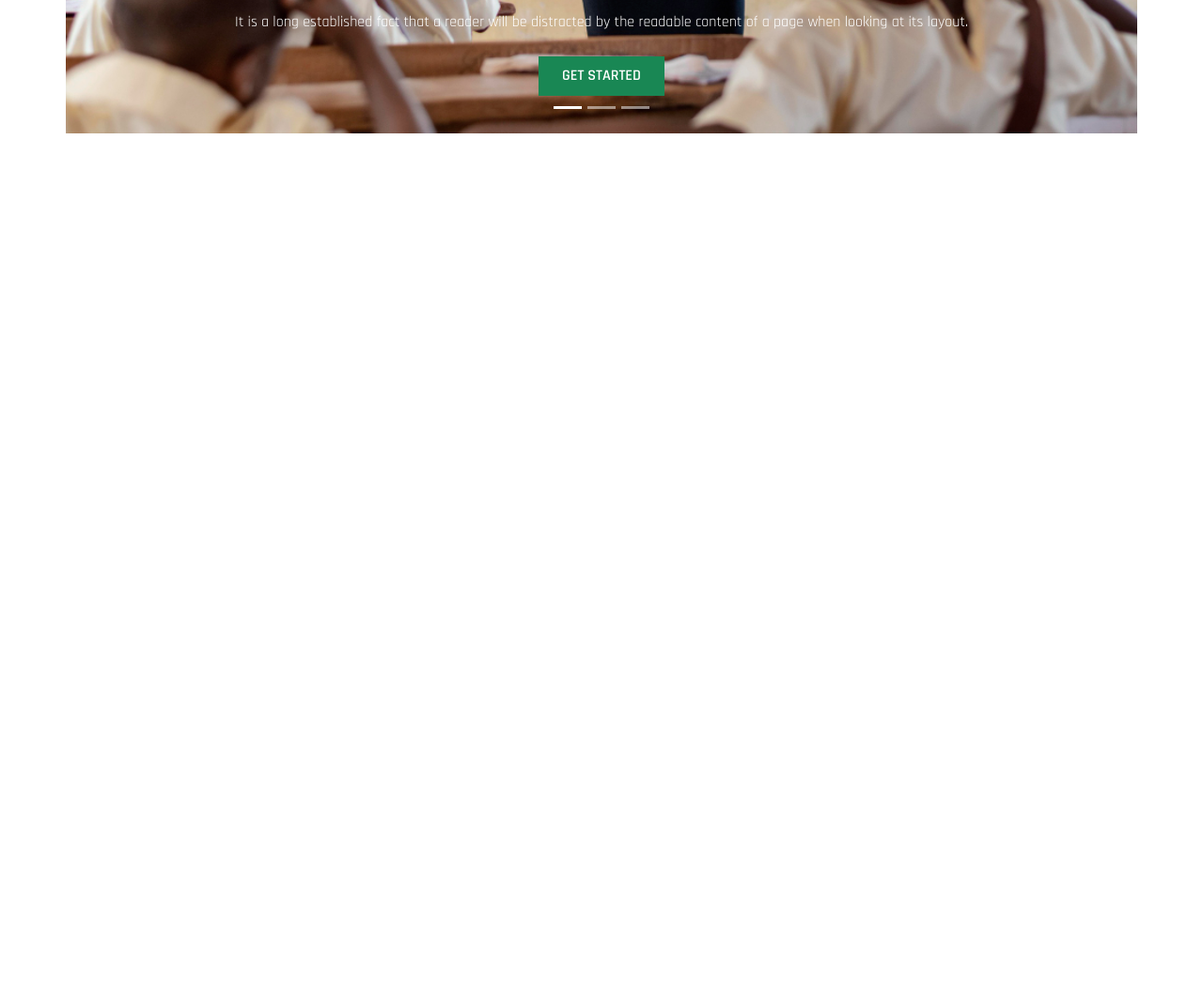
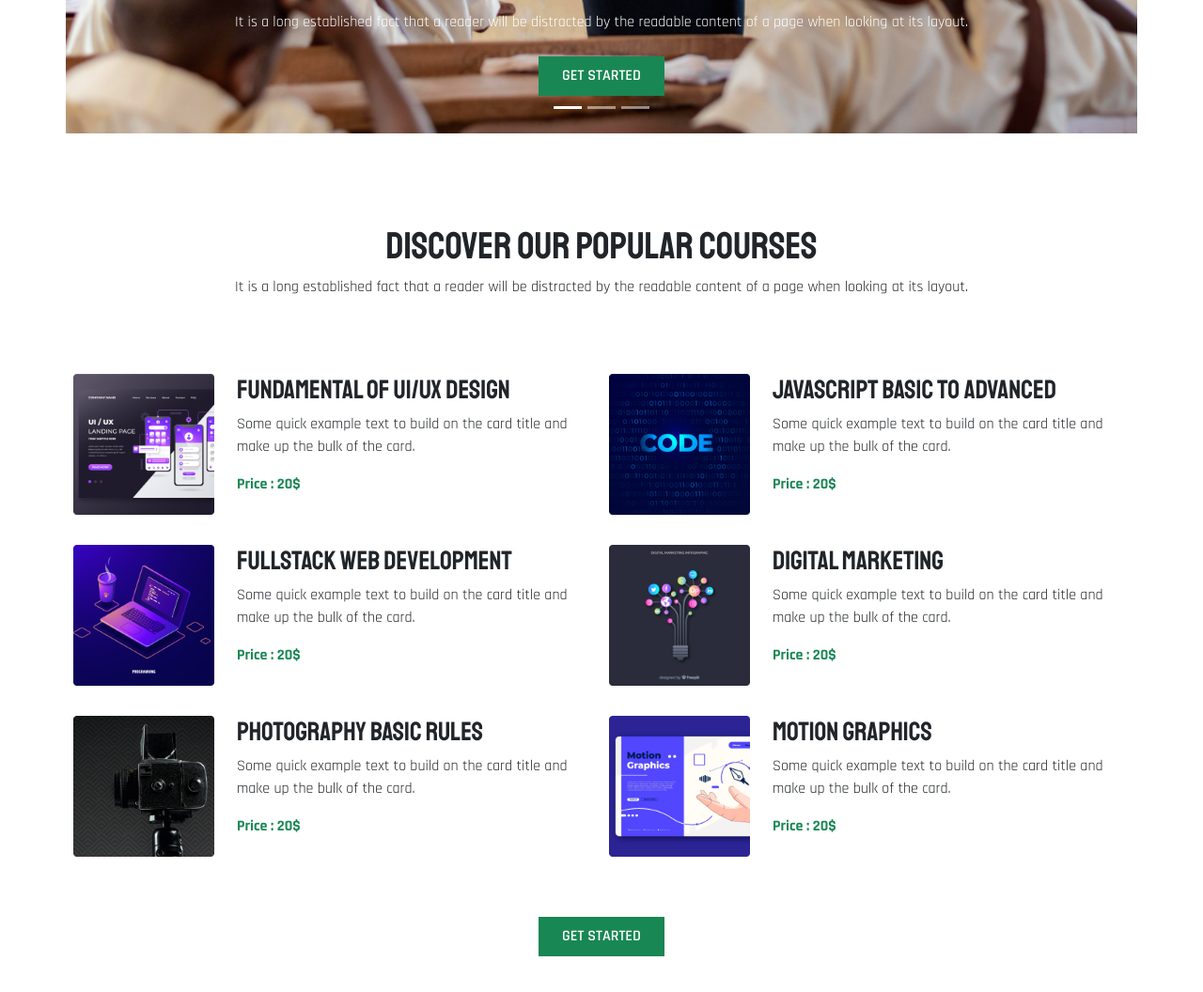
Before and after one commit to ShakawathHossen/e-learning-assignment, a plain HTML site: page index.html in a window 1280 px wide. Shown: the part 618-1674 px from the top of the page at 94% size. Before the commit the page ends 800 px from the top, so only its background shows below. Drawn offline with nearby package versions, Linux system fonts and the light colour scheme.

Commit message:
courses  commit

```diff
--- a/index.html
+++ b/index.html
@@ -1,18 +1,22 @@
 <!doctype html>
 <html lang="en">
+
 <head>
   <meta charset="utf-8">
   <meta name="viewport" content="width=device-width, initial-scale=1">
   <title>Edu Tech</title>
   <link rel="stylesheet" href="style.css">
-    <link href="https://cdn.jsdelivr.net/npm/bootstrap@5.2.0/dist/css/bootstrap.min.css" rel="stylesheet" integrity="sha384-gH2yIJqKdNHPEq0n4Mqa/HGKIhSkIHeL5AyhkYV8i59U5AR6csBvApHHNl/vI1Bx" crossorigin="anonymous">
+  <link href="https://cdn.jsdelivr.net/npm/bootstrap@5.2.0/dist/css/bootstrap.min.css" rel="stylesheet"
+    integrity="sha384-gH2yIJqKdNHPEq0n4Mqa/HGKIhSkIHeL5AyhkYV8i59U5AR6csBvApHHNl/vI1Bx" crossorigin="anonymous">
 </head>
+
 <body>
   <!-- navbar  -->
   <nav class="navbar fixed-top navbar-expand-lg bg-light">
     <div class="container">
       <a class="navbar-brand fs-2 fw-bold text-success" href="#">Edu Tech</a>
-          <button class="navbar-toggler" type="button" data-bs-toggle="collapse" data-bs-target="#navbarSupportedContent" aria-controls="navbarSupportedContent" aria-expanded="false" aria-label="Toggle navigation">
+      <button class="navbar-toggler" type="button" data-bs-toggle="collapse" data-bs-target="#navbarSupportedContent"
+        aria-controls="navbarSupportedContent" aria-expanded="false" aria-label="Toggle navigation">
         <span class="navbar-toggler-icon"></span>
       </button>
       <div class="collapse navbar-collapse" id="navbarSupportedContent">
@@ -41,17 +45,24 @@
   <!-- slider  -->
   <div id="carouselExampleCaptions" class="carousel slide" data-bs-ride="false">
     <div class="carousel-indicators">
-          <button type="button" data-bs-target="#carouselExampleCaptions" data-bs-slide-to="0" class="active" aria-current="true" aria-label="Slide 1"></button>
-          <button type="button" data-bs-target="#carouselExampleCaptions" data-bs-slide-to="1" aria-label="Slide 2"></button>
-          <button type="button" data-bs-target="#carouselExampleCaptions" data-bs-slide-to="2" aria-label="Slide 3"></button>
+      <button type="button" data-bs-target="#carouselExampleCaptions" data-bs-slide-to="0" class="active"
+        aria-current="true" aria-label="Slide 1"></button>
+      <button type="button" data-bs-target="#carouselExampleCaptions" data-bs-slide-to="1"
+        aria-label="Slide 2"></button>
+      <button type="button" data-bs-target="#carouselExampleCaptions" data-bs-slide-to="2"
+        aria-label="Slide 3"></button>
     </div>
-        <div class="carousel-inner container" style="padding:0px" >
+    <div class="carousel-inner container" style="padding:0px">
       <div class="carousel-item drk active">
         <div class="images"><img src="./images/cover/slider1.jpg" class="d-block w-100" alt="..."></div>
         <div class="carousel-caption  d-md-block">
-              <h1 class="slider-heading display-4">Get Started <span class="text-success text-decoration-line-through ">Digital Learning</span></h1>
-              <p class="slider-detail p-2">It is a long established fact that a reader will be distracted by the readable content of a page when looking at its layout.</p>
-              <button type="button" class="btn small-btn btn-success rounded-0 px-4 py-2 fw-semibold text-white text-uppercase">Get Started</button>
+          <h1 class="slider-heading display-4">Get Started <span
+              class="text-success text-decoration-line-through ">Digital Learning</span></h1>
+          <p class="slider-detail p-2">It is a long established fact that a reader will be distracted by the readable
+            content of a page when looking at its layout.</p>
+          <button type="button"
+            class="btn small-btn btn-success rounded-0 px-4 py-2 fw-semibold text-white text-uppercase">Get
+            Started</button>
         </div>
       </div>
       <div class="carousel-item drk">
@@ -59,9 +70,12 @@
           <img src="./images/cover/slider2.jpg" class="d-block w-100" alt="...">
         </div>
         <div class="carousel-caption  d-md-block">
-              <h1 class="slider-heading display-4">Get Started <span class="text-success text-decoration-line-through ">Digital Learning</span></h1>
-              <p class="slider-detail p-2">It is a long established fact that a reader will be distracted by the readable content of a page when looking at its layout.</p>
-              <button  type="button" class="btn btn-success rounded-0 px-4 py-2 fw-semibold text-white text-uppercase">Get Started</button>
+          <h1 class="slider-heading display-4">Get Started <span
+              class="text-success text-decoration-line-through ">Digital Learning</span></h1>
+          <p class="slider-detail p-2">It is a long established fact that a reader will be distracted by the readable
+            content of a page when looking at its layout.</p>
+          <button type="button" class="btn btn-success rounded-0 px-4 py-2 fw-semibold text-white text-uppercase">Get
+            Started</button>
         </div>
       </div>
       <div class="carousel-item drk">
@@ -69,9 +83,12 @@
           <img src="./images/cover/slider3.jpg" class="d-block w-100" alt="...">
         </div>
         <div class="carousel-caption  d-md-block">
-              <h1 class="slider-heading display-4">Get Started <span class="text-success text-decoration-line-through ">Digital Learning</span></h1>
-              <p class="slider-detail p-2">It is a long established fact that a reader will be distracted by the readable content of a page when looking at its layout.</p>
-              <button type="button" class="btn btn-success rounded-0 px-4 py-2 fw-semibold text-white text-uppercase">Get Started</button>
+          <h1 class="slider-heading display-4">Get Started <span
+              class="text-success text-decoration-line-through ">Digital Learning</span></h1>
+          <p class="slider-detail p-2">It is a long established fact that a reader will be distracted by the readable
+            content of a page when looking at its layout.</p>
+          <button type="button" class="btn btn-success rounded-0 px-4 py-2 fw-semibold text-white text-uppercase">Get
+            Started</button>
         </div>
       </div>
     </div>
@@ -83,6 +100,88 @@
       <span class="carousel-control-next-icon" aria-hidden="true"></span>
       <span class="visually-hidden">Next</span>
     </button>
+  </div>
+  <!-- our courses  -->
+  <div class="container py-5">
+    <div class="text-center p-5">
+      <h1>Discover Our Popular Courses</h1>
+      <p>It is a long established fact that a reader will be distracted by the readable content of a page when looking
+        at its layout.</p>
+    </div>
+    <div class="row py-2">
+      <div class="col-lg-6 col-md-6 col-12 rounded d-flex p-2">
+        <div class="course-banner">
+          <img src="./images/course/course-1.png" alt="" width="150px">
+        </div>
+        <div class="course-details ps-4">
+          <h1 class="fs-3">Fundamental Of UI/UX Design</h1>
+          <p class="fs-6 pe-4">Some quick example text to build on the card title and make up the bulk of the card.</p>
+          <a class="text-decoration-none fw-bold text-success" href="">Price : 20$</a>
+        </div>
+      </div>
+      <div class="col-lg-6 col-md-6 col-12 rounded d-flex p-2">
+        <div class="course-banner">
+          <img src="./images/course/course-2.png" alt="" width="150px">
+        </div>
+        <div class="course-details ps-4">
+          <h1 class="fs-3">Javascript Basic to advanced</h1>
+          <p class="fs-6 pe-4">Some quick example text to build on the card title and make up the bulk of the card.</p>
+          <a class="text-decoration-none fw-bold text-success" href="">Price : 20$</a>
+        </div>
+      </div>
+    </div>
+    <div class="row py-2">
+      <div class="col-lg-6 col-md-6 col-12 rounded d-flex p-2">
+        <div class="course-banner">
+          <img src="./images/course/course-3.png" alt="" width="150px">
+        </div>
+        <div class="course-details ps-4">
+          <h1 class="fs-3">Fullstack Web Development</h1>
+          <p class="fs-6 pe-4 ">Some quick example text to build on the card title and make up the bulk of the card.</p>
+          <a class="text-decoration-none fw-bold text-success" href="">Price : 20$</a>
+        </div>
+      </div>
+      <div class="col-lg-6 col-md-6 col-12 rounded d-flex p-2">
+        <div class="course-banner">
+          <img src="./images/course/course-4.png" alt="" width="150px">
+        </div>
+        <div class="course-details ps-4">
+          <h1 class="fs-3">Digital Marketing</h1>
+          <p class="fs-6 pe-4">Some quick example text to build on the card title and make up the bulk of the card.</p>
+          <a class="text-decoration-none fw-bold text-success" href="">Price : 20$</a>
+        </div>
+      </div>
+    </div>
+    <div class="row py-2">
+      <div class="col-lg-6 col-md-6 col-12 rounded d-flex p-2">
+        <div class="course-banner">
+          <img src="./images/course/course-5.png" alt="" width="150px">
+        </div>
+        <div class="course-details ps-4">
+          <h1 class="fs-3">Photography Basic Rules</h1>
+          <p class="fs-6 pe-4" ">Some quick example text to build on the card title and make up the bulk of the card.</p>
+          <a class="text-decoration-none fw-bold text-success" href="">Price : 20$</a>
+        </div>
+      </div>
+      <div class="col-lg-6 col-md-6 col-12 rounded d-flex p-2">
+        <div class="course-banner">
+          <img src="./images/course/course-6.png" alt="" width="150px">
+        </div>
+        <div class="course-details ps-4">
+          <h1 class="fs-3">Motion Graphics</h1>
+          <p class="fs-6 pe-4">Some quick example text to build on the card title and make up the bulk of the card.</p>
+          <a class="text-decoration-none fw-bold text-success" href="">Price : 20$</a>
+        </div>
+      </div>
+    </div>
+
+
+   <div class="more text-center py-5">
+    <button type="button"
+    class="btn small-btn btn-success rounded-0 px-4 py-2 fw-semibold text-white text-uppercase">Get
+    Started</button>
+   </div>
+
   </div>
 
 
@@ -97,6 +196,9 @@
 
 
 
-    <script src="https://cdn.jsdelivr.net/npm/bootstrap@5.2.0/dist/js/bootstrap.bundle.min.js" integrity="sha384-A3rJD856KowSb7dwlZdYEkO39Gagi7vIsF0jrRAoQmDKKtQBHUuLZ9AsSv4jD4Xa" crossorigin="anonymous"></script>
+  <script src="https://cdn.jsdelivr.net/npm/bootstrap@5.2.0/dist/js/bootstrap.bundle.min.js"
+    integrity="sha384-A3rJD856KowSb7dwlZdYEkO39Gagi7vIsF0jrRAoQmDKKtQBHUuLZ9AsSv4jD4Xa"
+    crossorigin="anonymous"></script>
 </body>
+
 </html>
--- a/style.css
+++ b/style.css
@@ -10,6 +10,8 @@ h1 {
 .nav-item a:hover {
     color: green;
 }
+
+
 
 /* media quary  */
 @media only screen and (max-width:576px) {
```
Lines whose indentation alone changed are shown as unchanged.
